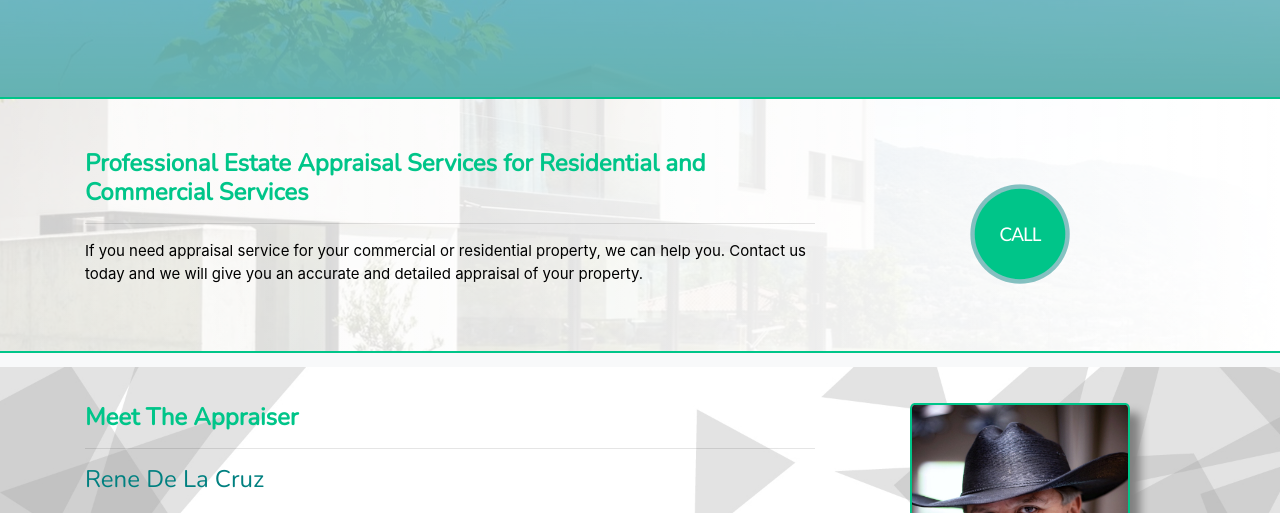
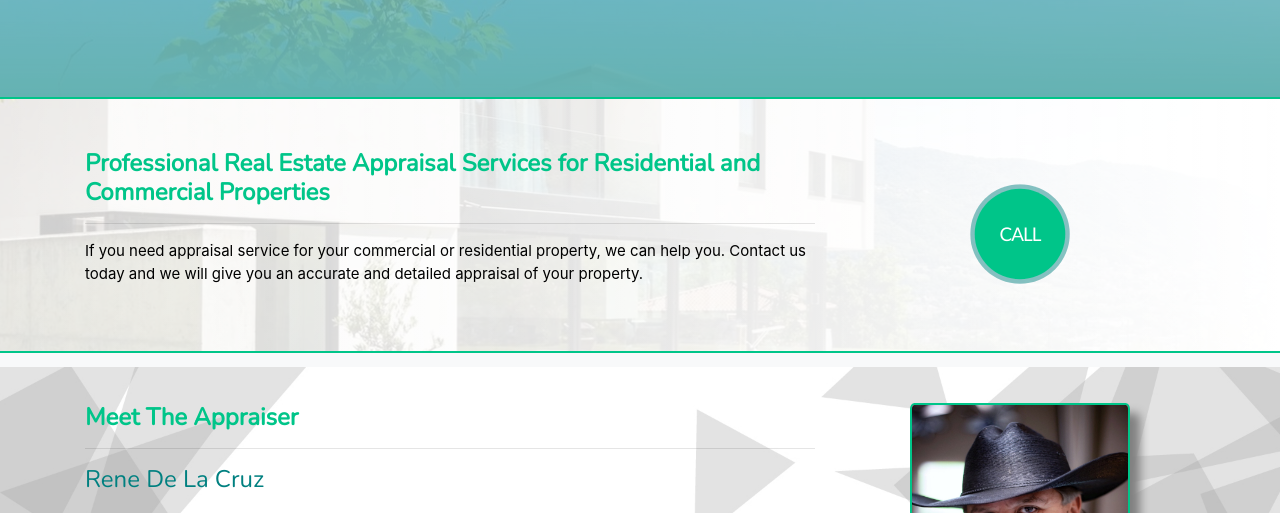
Before and after one commit to renedelacruz/renedelacruz.github.io, a website: page index.html in a window 1280 px wide. Shown: the part 287-800 px from the top of the page. Drawn offline with nearby package versions, Linux system fonts and the light colour scheme; a web font is replaced by a local one.

Commit message:
change title

```diff
--- a/index.html
+++ b/index.html
@@ -85,7 +85,7 @@
     <div class="container">
       <div class="row">
         <div class="col-lg-8 mx-auto">
-          <h2 style="color:#00c589;"><b>Professional Estate Appraisal Services for Residential and Commercial Services</b></h2>
+          <h2 style="color:#00c589;"><b>Professional Real Estate Appraisal Services for Residential and Commercial Properties</b></h2>
           <hr>
           <p style="color:#000000;">
             If you need appraisal service for your commercial or residential property, we can help you. Contact us today and we will give you an accurate and detailed appraisal of your property.
```
Also changed, not shown: blog.html (+2 -2 lines).
